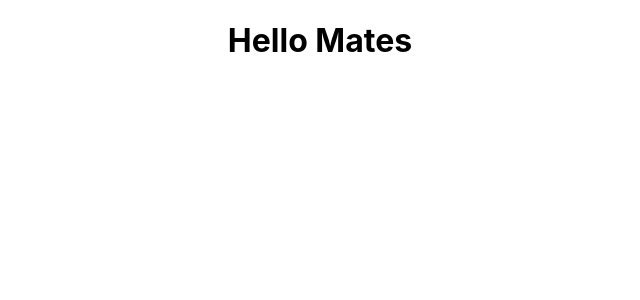
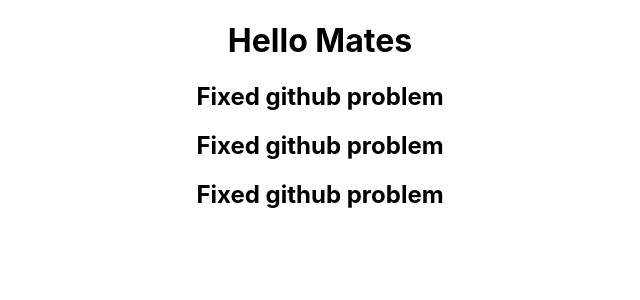
Before and after one commit to Rahat-Minhaj007/redux-hotel-transylvania, a React (Create React App) app: page / in a window 1280 px wide. Shown: the top 300 px of the page, without its empty margins (320-960 px from the left). Built offline with nearby package versions, Linux system fonts and the light colour scheme.

Commit message:
fixed problem

```diff
--- a/src/App.js
+++ b/src/App.js
@@ -6,6 +6,9 @@
     <div className="App">
 
      <h1>Hello Mates</h1>
+     <h2>Fixed github problem</h2>
+     <h2>Fixed github problem</h2>
+     <h2>Fixed github problem</h2>
 
     </div>
   );
```
Also changed, not shown: 1 other file (tests, documents, lock files or other folders).
